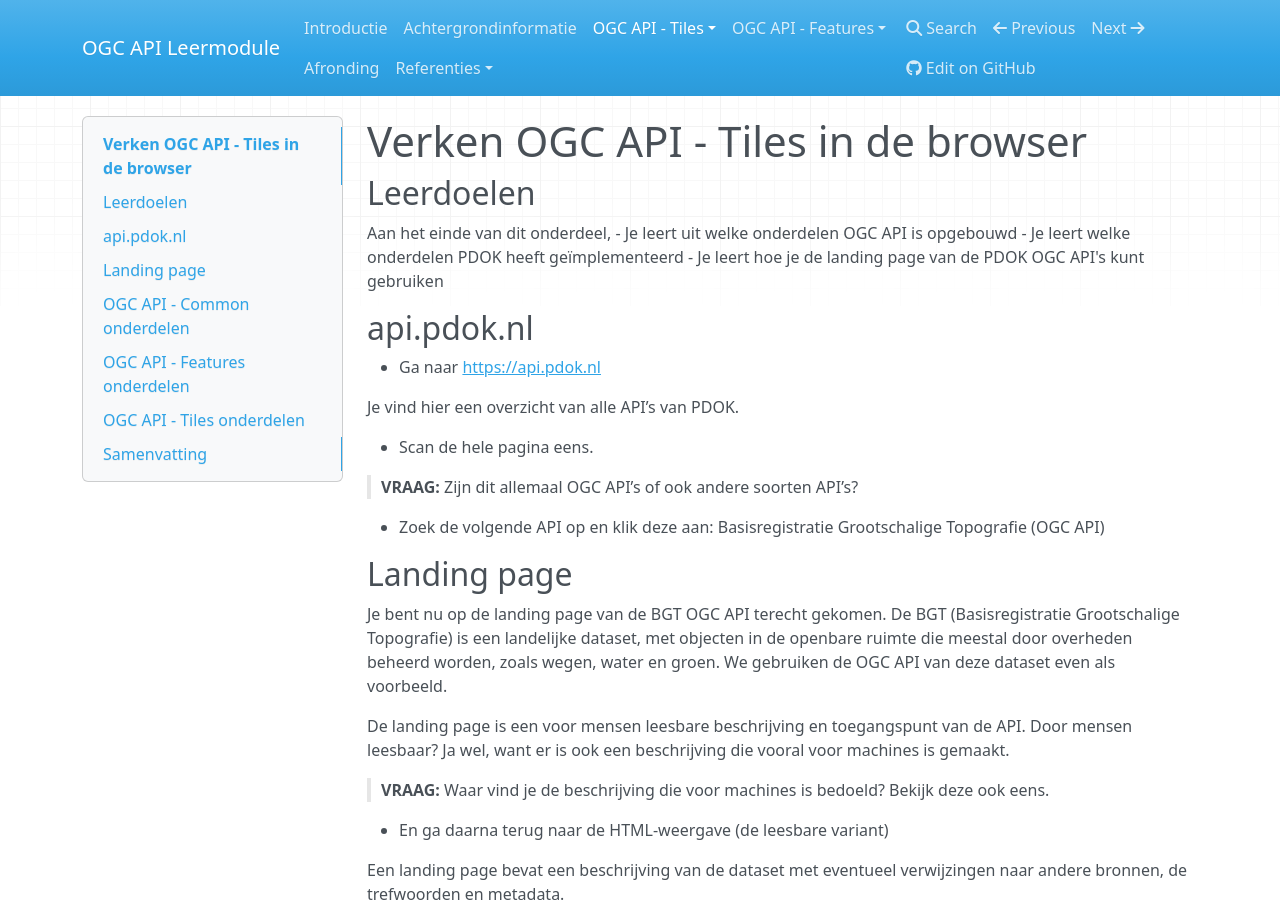
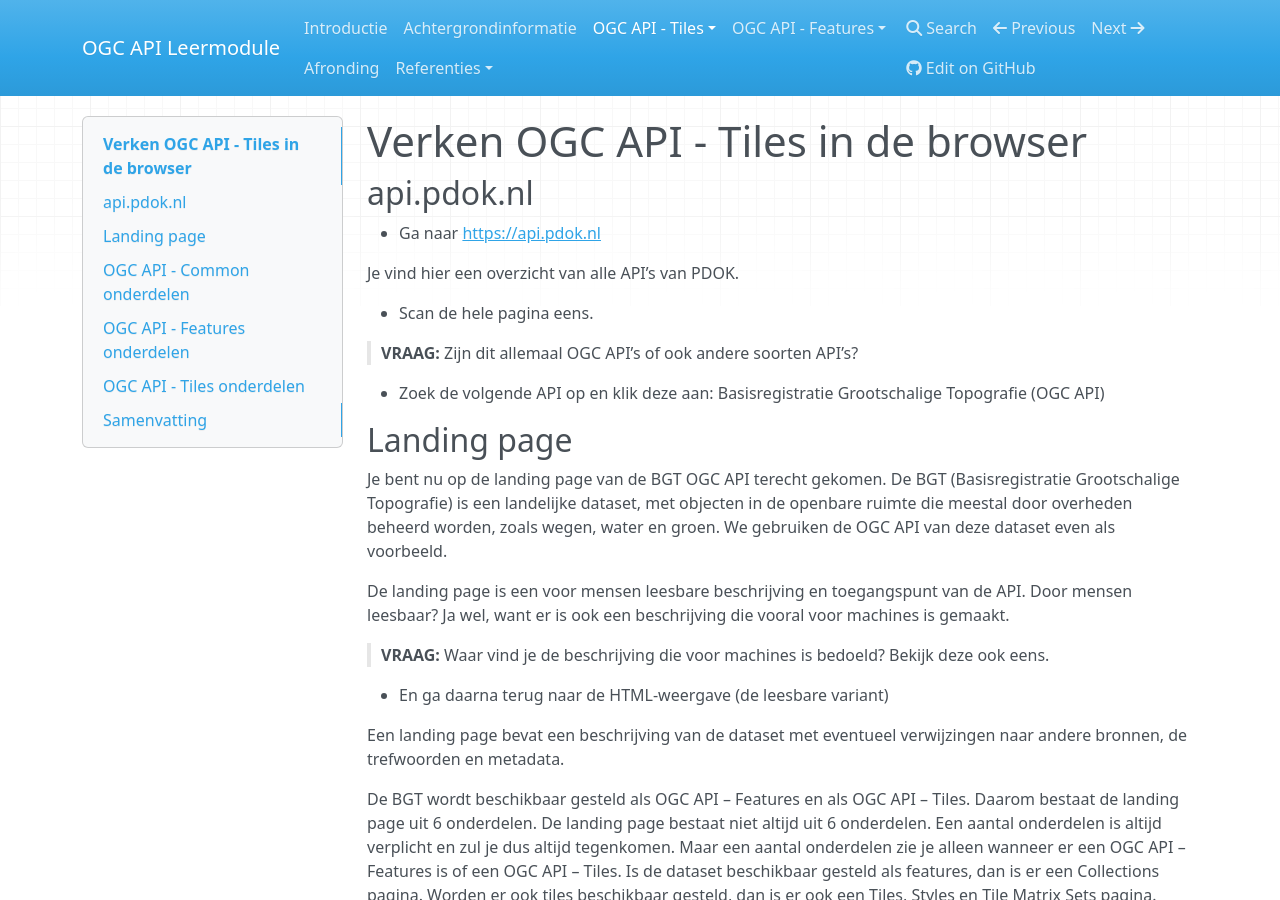
Before and after one commit to PDOK/leermodule-ogc-api, an MkDocs documentation site: the page built from docs/tiles/Verken OGC API - Tiles in de browser.md, in a window 1280 px wide and 900 px high. Built offline with MkDocs 1.6.1, drawn with Linux system fonts in a browser that asks for light colours; nearby versions of some CDN libraries.

Commit message:
foutje verbeterd

```diff
--- a/docs/tiles/Verken OGC API - Tiles in de browser.md
+++ b/docs/tiles/Verken OGC API - Tiles in de browser.md
@@ -1,11 +1,4 @@
 # Verken OGC API - Tiles in de browser
-
-## Leerdoelen
-
-Aan het einde van dit onderdeel,
-- Je leert uit welke onderdelen OGC API is opgebouwd
-- Je leert welke onderdelen PDOK heeft geïmplementeerd
-- Je leert hoe je de landing page van de PDOK OGC API's kunt gebruiken
 
 ## api.pdok.nl
 
```
